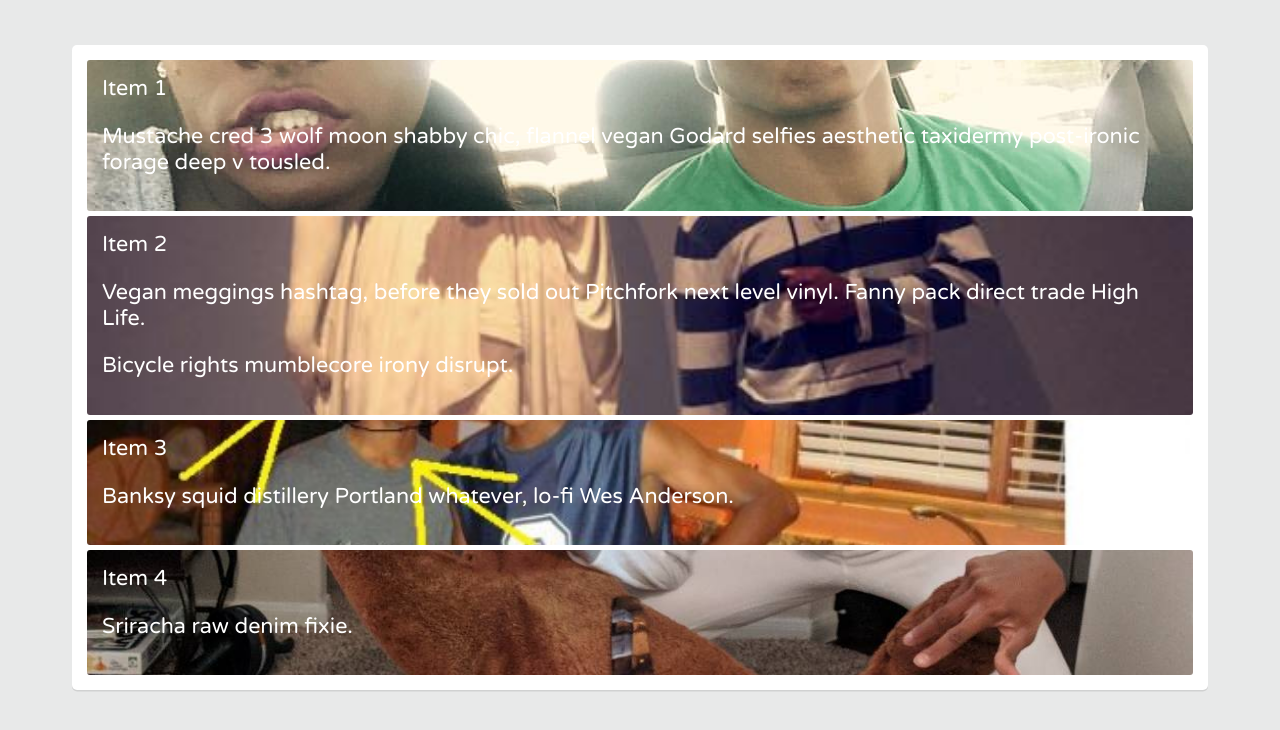
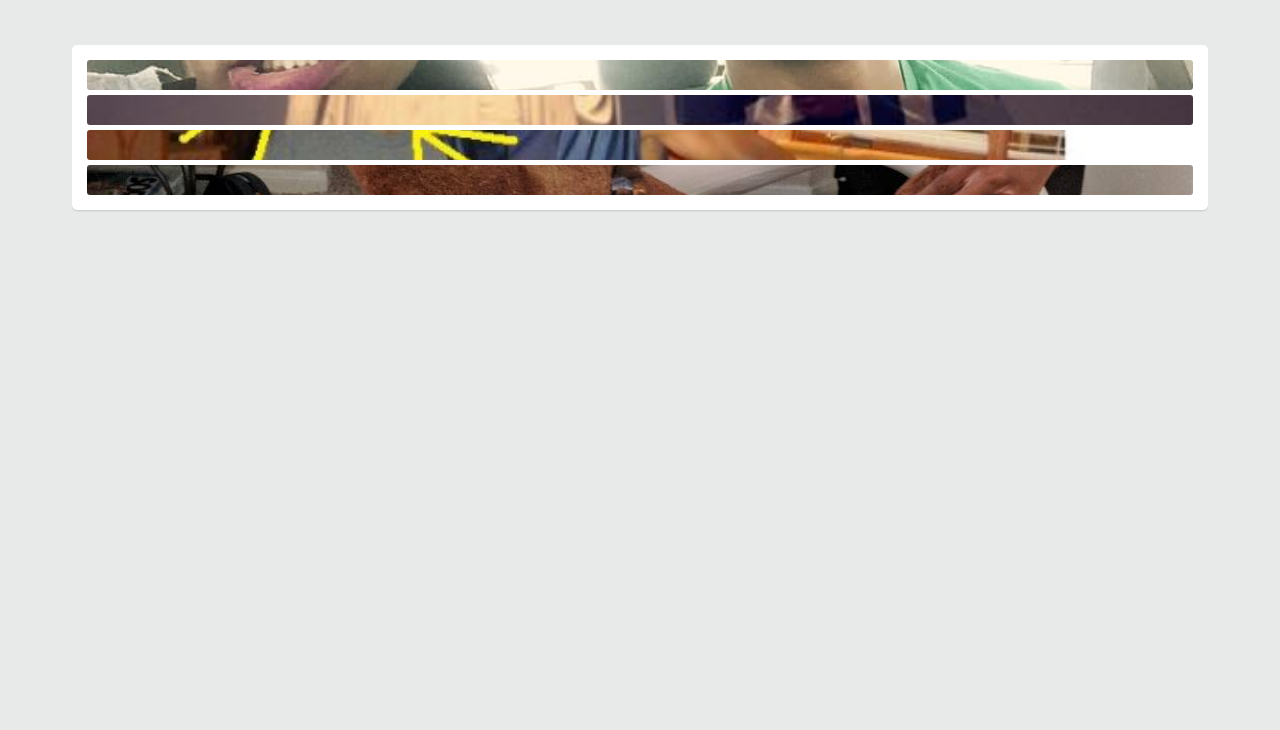
Before and after one commit to BboyAkers/RandomProjects, a plain HTML site: page flexBoxPanelProject/start/index.html in a window 1280 px wide. Drawn offline with Linux system fonts and the light colour scheme; files whose address does not match are found by name.

Commit message:
updated outdated index.html from initial start of this project

```diff
--- a/flexBoxPanelProject/start/index.html
+++ b/flexBoxPanelProject/start/index.html
@@ -8,23 +8,11 @@
 </head>
 <body>
 	<div class="container">
-		<div class="item-1 item">
-			Item 1
-			<p>Mustache cred 3 wolf moon shabby chic, flannel vegan Godard selfies aesthetic taxidermy post-ironic forage deep v tousled.</p>
-		</div>
-		<div class="item-2 item">
-			Item 2
-			<p>Vegan meggings hashtag, before they sold out Pitchfork next level vinyl. Fanny pack direct trade High Life.</p>
-			<p>Bicycle rights mumblecore irony disrupt.</p>
-		</div>
-		<div class="item-3 item">
-			Item 3
-			<p>Banksy squid distillery Portland whatever, lo-fi Wes Anderson.</p>
-		</div>
-		<div class="item-4 item">
-			Item 4
-			<p>Sriracha raw denim fixie.</p>
-		</div>
+		<div class="item-1 item"></div>
+		<div class="item-2 item "></div>
+		<div class="item-3 item"></div>
+		<div class="item-4 item"></div>
 	</div>
 </body>
+	<script src="js/scripts.js"></script>
 </html>
```
